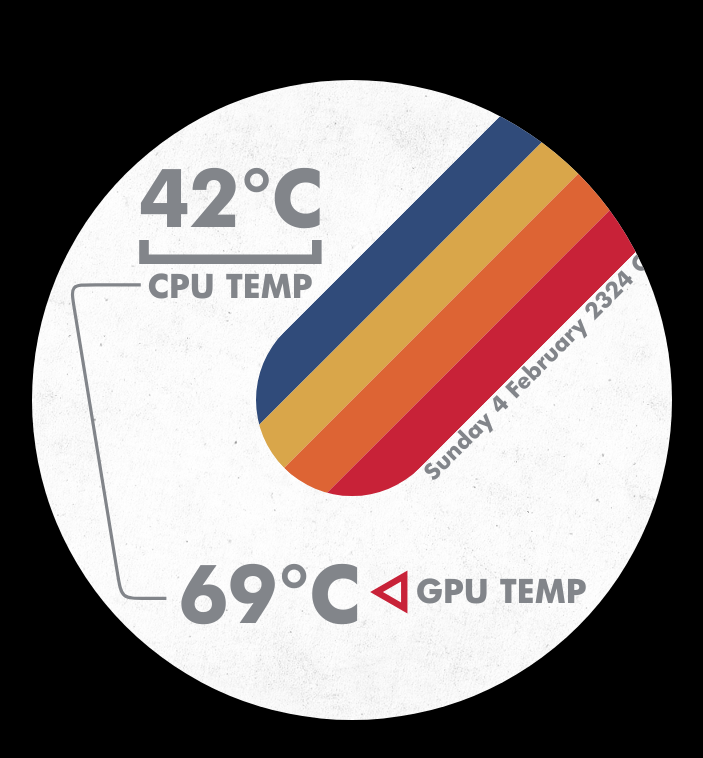
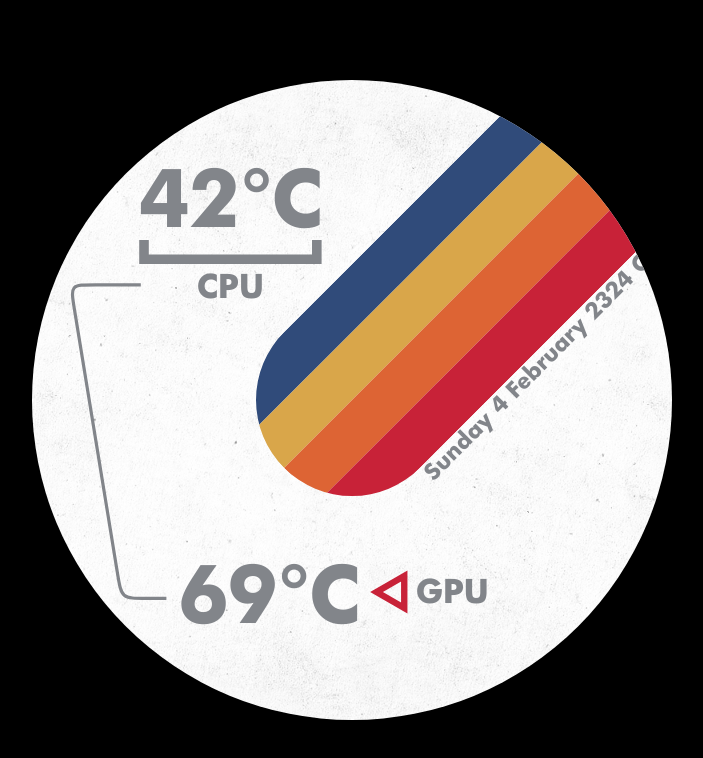
Before and after one commit to FrancoisMentec/NZXT-Starfield-Web-Integration, a website with bundled scripts: page index.html in a window 1280 px wide. Shown: the whole page, without its empty margins (288-991 px from the left). Built offline with nearby package versions, Linux system fonts and the light colour scheme.

Commit message:
Update index.html

```diff
--- a/index.html
+++ b/index.html
@@ -30,14 +30,14 @@
       <g transform="translate(31, 23)">
         <text id="cpu_temp" class="temp" x="0" y="0">42°C</text>
         <path class="temp_outline" stroke-width="1.5px" d="M -13.5 2 L -13.5 5 L 13.5 5 L 13.5 2"></path>
-        <text class="temp_label" x="0" y="11">CPU TEMP</text>
+        <text class="temp_label" x="0" y="11">CPU</text>
       </g>
 
       <!-- GPU temp -->
       <g transform="translate(37, 80)">
         <text id="gpu_temp" class="temp" dominant-baseline="central" x="0" y="0">69°C</text>
         <polygon class="temp_outline" stroke-width="1px" style="stroke: #C82238" points="-2.165,0 2.165,-2.5 2.165,2.5" transform="translate(19, 0)"></polygon>
-        <text class="temp_label" dominant-baseline="central" style="text-anchor: start;" x="23" y="-0.2">GPU TEMP</text>
+        <text class="temp_label" dominant-baseline="central" style="text-anchor: start;" x="23" y="-0.2">GPU</text>
       </g>
 
       <!-- Lines -->
```
